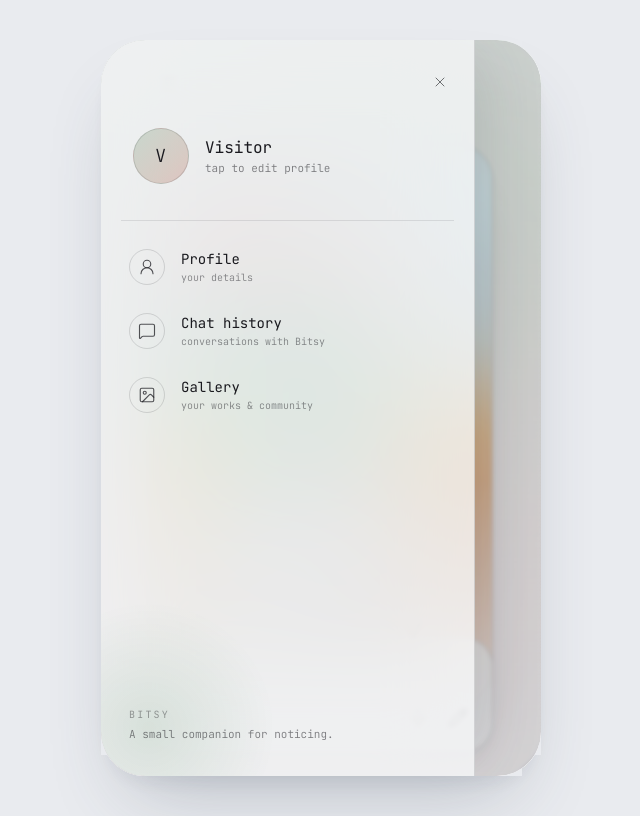
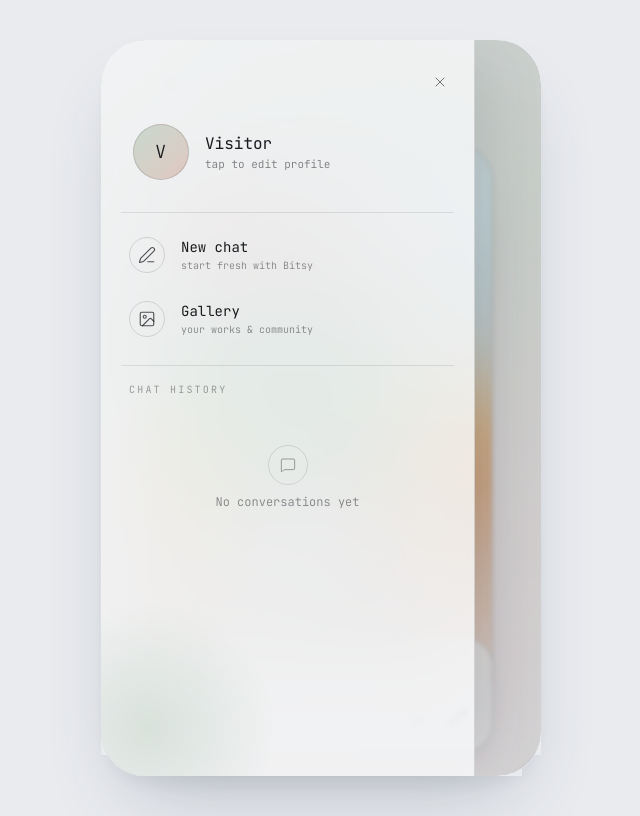
Before and after one commit to serena-hxt/Messy-Pixels, a Next.js app: page / in a window 1280 px wide. Both pictures are taken after a click on the button 488 px from the left and 84 px from the top of the page. Shown: the whole page, without its empty margins (319-959 px from the left). Built offline with nearby package versions, Linux system fonts and the light colour scheme.

Commit message:
feat: restructure MenuDrawer and update session handling
Add "New Chat" to MenuDestination; inline session list in drawer;
remove HistoryView; update page.tsx for new chat logic.

```diff
--- a/app/page.tsx
+++ b/app/page.tsx
@@ -14,7 +14,6 @@ import { LensView } from "@/components/lens-view"
 import { CanvasView } from "@/components/canvas-view"
 import { MenuDrawer, type MenuDestination } from "@/components/menu-drawer"
 import { ProfileView } from "@/components/profile-view"
-import { HistoryView } from "@/components/history-view"
 import { GalleryView } from "@/components/gallery-view"
 import { deriveSessionTitle, upsertSession, type ChatSession } from "@/lib/storage"
 import { useSelectedArtwork, type Artwork } from "@/contexts/selected-artwork-context"
@@ -236,14 +235,22 @@ export default function HomePage() {
         <MenuDrawer
           open={menuOpen}
           onClose={() => setMenuOpen(false)}
-          onNavigate={(dest) => setActiveView(dest)}
+          activeSessionId={sessionIdRef.current}
+          onNavigate={(dest) => {
+            if (dest === "new-chat") {
+              // Reset session refs so the next message starts a fresh conversation.
+              // The useChat hook is stateful so we reload the page to clear messages.
+              sessionIdRef.current = null
+              sessionStartedRef.current = null
+              window.location.reload()
+            } else {
+              setActiveView(dest)
+            }
+          }}
         />
 
         {activeView === "profile" && (
           <ProfileView onClose={() => setActiveView(null)} drawingsCount={drawings.length} />
-        )}
-        {activeView === "history" && (
-          <HistoryView onClose={() => setActiveView(null)} activeSessionId={sessionIdRef.current} />
         )}
         {activeView === "gallery" && (
           <GalleryView onClose={() => setActiveView(null)} drawings={drawings} />
--- a/components/menu-drawer.tsx
+++ b/components/menu-drawer.tsx
@@ -1,24 +1,37 @@
 "use client"
 
-import { useEffect, useState } from "react"
-import { ImageIcon, MessageSquare, User2, X } from "lucide-react"
-import { loadProfile, type UserProfile } from "@/lib/storage"
+import { useEffect, useMemo, useState } from "react"
+import { ImageIcon, MessageSquare, PenLine, Trash2, X } from "lucide-react"
+import { getMessageText, loadProfile, loadSessions, saveSessions, type ChatSession, type UserProfile } from "@/lib/storage"
 
-export type MenuDestination = "profile" | "history" | "gallery"
+export type MenuDestination = "profile" | "gallery" | "new-chat"
 
 interface MenuDrawerProps {
   open: boolean
   onClose: () => void
   onNavigate: (dest: MenuDestination) => void
+  /** Currently active session id, used to show a "live" badge. */
+  activeSessionId?: string | null
+  /** Called when user taps a past session row — loads that conversation. */
+  onOpenSession?: (session: ChatSession) => void
 }
 
-export function MenuDrawer({ open, onClose, onNavigate }: MenuDrawerProps) {
+export function MenuDrawer({ open, onClose, onNavigate, activeSessionId, onOpenSession }: MenuDrawerProps) {
   const [profile, setProfile] = useState<UserProfile | null>(null)
+  const [sessions, setSessions] = useState<ChatSession[]>([])
   const [closing, setClosing] = useState(false)
 
   useEffect(() => {
-    if (open) setProfile(loadProfile())
+    if (open) {
+      setProfile(loadProfile())
+      setSessions(loadSessions())
+    }
   }, [open])
+
+  const sorted = useMemo(
+    () => [...sessions].sort((a, b) => b.updatedAt - a.updatedAt),
+    [sessions],
+  )
 
   if (!open && !closing) return null
 
@@ -33,6 +46,18 @@ export function MenuDrawer({ open, onClose, onNavigate }: MenuDrawerProps) {
   const handleNav = (dest: MenuDestination) => {
     onNavigate(dest)
     handleClose()
+  }
+
+  const handleOpenSession = (session: ChatSession) => {
+    onOpenSession?.(session)
+    handleClose()
+  }
+
+  const handleDeleteSession = (id: string, e: React.MouseEvent) => {
+    e.stopPropagation()
+    const next = sessions.filter((s) => s.id !== id)
+    setSessions(next)
+    saveSessions(next)
   }
 
   const initial = (profile?.displayName?.[0] ?? "B").toUpperCase()
@@ -51,18 +76,18 @@ export function MenuDrawer({ open, onClose, onNavigate }: MenuDrawerProps) {
 
       {/* Panel */}
       <aside
-        className={`relative h-full w-[85%] max-w-sm overflow-hidden ${
+        className={`relative flex h-full w-[85%] max-w-sm flex-col overflow-hidden ${
           closing ? "animate-drawer-exit" : "animate-drawer-enter"
         }`}
         style={{
-          backgroundColor: "rgba(248,249,250,0.78)",
+          backgroundColor: "rgba(248,249,250,0.82)",
           backdropFilter: "blur(40px) saturate(140%)",
           WebkitBackdropFilter: "blur(40px) saturate(140%)",
           borderRight: "0.75px solid rgba(26,26,31,0.14)",
           boxShadow: "20px 0 60px -20px rgba(60,70,90,0.18)",
         }}
       >
-        {/* Soft sage tint blob in the corner for depth */}
+        {/* Depth blob */}
         <div
           className="pointer-events-none absolute -bottom-20 -left-20 h-64 w-64 rounded-full"
           style={{
@@ -71,9 +96,8 @@ export function MenuDrawer({ open, onClose, onNavigate }: MenuDrawerProps) {
           aria-hidden="true"
         />
 
-        <div className="relative flex h-full flex-col">
-          {/* Close */}
-          <div className="flex items-center justify-end px-4 pt-6">
+        {/* Close button */}
+        <div className="relative flex shrink-0 items-center justify-end px-4 pt-6">
           <button
             type="button"
             onClick={handleClose}
@@ -84,11 +108,11 @@ export function MenuDrawer({ open, onClose, onNavigate }: MenuDrawerProps) {
           </button>
         </div>
 
-          {/* Mini profile */}
+        {/* Avatar → profile */}
         <button
           type="button"
           onClick={() => handleNav("profile")}
-            className="mx-5 mt-4 flex items-center gap-4 rounded-2xl px-3 py-3 text-left transition-colors hover:bg-foreground/5 focus-visible:outline-none focus-visible:ring-2 focus-visible:ring-ring"
+          className="relative mx-5 mt-3 flex shrink-0 items-center gap-4 rounded-2xl px-3 py-3 text-left transition-colors hover:bg-foreground/5 focus-visible:outline-none focus-visible:ring-2 focus-visible:ring-ring"
         >
           <div
             className="flex h-14 w-14 shrink-0 items-center justify-center rounded-full text-foreground"
@@ -109,31 +133,70 @@ export function MenuDrawer({ open, onClose, onNavigate }: MenuDrawerProps) {
         </button>
 
         {/* Hairline */}
-          <div className="mx-5 mt-6 h-px bg-foreground/10" aria-hidden="true" />
+        <div className="mx-5 mt-5 h-px shrink-0 bg-foreground/10" aria-hidden="true" />
 
-          {/* Nav items */}
-          <nav className="mt-4 flex flex-col gap-1 px-3">
-            <NavItem icon={<User2 className="h-[18px] w-[18px]" strokeWidth={1.5} />} label="Profile" hint="your details" onClick={() => handleNav("profile")} />
-            <NavItem icon={<MessageSquare className="h-[18px] w-[18px]" strokeWidth={1.5} />} label="Chat history" hint="conversations with Bitsy" onClick={() => handleNav("history")} />
-            <NavItem icon={<ImageIcon className="h-[18px] w-[18px]" strokeWidth={1.5} />} label="Gallery" hint="your works & community" onClick={() => handleNav("gallery")} />
+        {/* Primary actions: New Chat + Gallery */}
+        <nav className="mt-3 shrink-0 flex flex-col gap-1 px-3">
+          <ActionItem
+            icon={<PenLine className="h-[18px] w-[18px]" strokeWidth={1.5} />}
+            label="New chat"
+            hint="start fresh with Bitsy"
+            onClick={() => handleNav("new-chat")}
+          />
+          <ActionItem
+            icon={<ImageIcon className="h-[18px] w-[18px]" strokeWidth={1.5} />}
+            label="Gallery"
+            hint="your works & community"
+            onClick={() => handleNav("gallery")}
+          />
         </nav>
 
-          <div className="flex-1" />
+        {/* Hairline */}
+        <div className="mx-5 mt-4 shrink-0 h-px bg-foreground/10" aria-hidden="true" />
 
-          {/* Footer */}
-          <div className="px-7 pb-8">
-            <p className="font-mono text-[10px] uppercase tracking-[0.22em] text-foreground/40">Bitsy</p>
-            <p className="mt-1 font-mono text-[11px] font-light leading-relaxed text-foreground/55">
-              A small companion for noticing.
-            </p>
+        {/* Chat history label */}
+        <div className="mx-7 mt-4 shrink-0 flex items-center justify-between">
+          <p className="font-mono text-[10px] uppercase tracking-[0.22em] text-foreground/40">Chat history</p>
+          {sorted.length > 0 && (
+            <span className="font-mono text-[10px] text-foreground/35">{sorted.length}</span>
+          )}
         </div>
+
+        {/* Inline session list — scrollable */}
+        <div className="relative mt-2 min-h-0 flex-1 overflow-y-auto px-3 pb-8">
+          {sorted.length === 0 ? (
+            <div className="flex flex-col items-center gap-2 pt-10 text-center">
+              <span
+                className="flex h-10 w-10 items-center justify-center rounded-full text-foreground/40"
+                style={{ border: "0.5px solid rgba(26,26,31,0.12)" }}
+                aria-hidden="true"
+              >
+                <MessageSquare className="h-4 w-4" strokeWidth={1.5} />
+              </span>
+              <p className="font-mono text-[12px] font-light text-foreground/50">No conversations yet</p>
+            </div>
+          ) : (
+            <ul className="flex flex-col gap-1.5">
+              {sorted.map((s) => (
+                <SessionItem
+                  key={s.id}
+                  session={s}
+                  isActive={s.id === activeSessionId}
+                  onOpen={() => handleOpenSession(s)}
+                  onDelete={(e) => handleDeleteSession(s.id, e)}
+                />
+              ))}
+            </ul>
+          )}
         </div>
       </aside>
     </div>
   )
 }
 
-function NavItem({
+/* ---------- Sub-components ---------- */
+
+function ActionItem({
   icon,
   label,
   hint,
@@ -150,7 +213,10 @@ function NavItem({
       onClick={onClick}
       className="flex items-center gap-4 rounded-2xl px-4 py-3 text-left transition-colors hover:bg-foreground/5 focus-visible:outline-none focus-visible:ring-2 focus-visible:ring-ring"
     >
-      <span className="flex h-9 w-9 shrink-0 items-center justify-center rounded-full text-foreground/75" style={{ border: "0.5px solid rgba(26,26,31,0.14)" }}>
+      <span
+        className="flex h-9 w-9 shrink-0 items-center justify-center rounded-full text-foreground/75"
+        style={{ border: "0.5px solid rgba(26,26,31,0.14)" }}
+      >
         {icon}
       </span>
       <span className="flex min-w-0 flex-1 flex-col">
@@ -160,3 +226,79 @@ function NavItem({
     </button>
   )
 }
+
+function SessionItem({
+  session,
+  isActive,
+  onOpen,
+  onDelete,
+}: {
+  session: ChatSession
+  isActive: boolean
+  onOpen: () => void
+  onDelete: (e: React.MouseEvent) => void
+}) {
+  const lastMsg = [...session.messages].reverse().find((m) => getMessageText(m).length > 0)
+  const preview = lastMsg ? getMessageText(lastMsg) : "New conversation"
+  const d = new Date(session.updatedAt)
+  const now = new Date()
+  const isToday = d.toDateString() === now.toDateString()
+  const dateLabel = isToday
+    ? d.toLocaleTimeString(undefined, { hour: "numeric", minute: "2-digit" })
+    : d.toLocaleDateString(undefined, { month: "short", day: "numeric" })
+
+  return (
+    <li>
+      <div
+        className="group flex items-stretch gap-1 rounded-xl"
+        style={{
+          backgroundColor: "rgba(255,255,255,0.45)",
+          border: "0.5px solid rgba(26,26,31,0.08)",
+        }}
+      >
+        <button
+          type="button"
+          onClick={onOpen}
+          className="flex flex-1 items-start gap-3 rounded-xl px-3 py-3 text-left transition-colors hover:bg-foreground/5 focus-visible:outline-none focus-visible:ring-2 focus-visible:ring-ring"
+        >
+          <MessageSquare
+            className="mt-0.5 h-[15px] w-[15px] shrink-0 text-foreground/35"
+            strokeWidth={1.5}
+            aria-hidden="true"
+          />
+          <span className="flex min-w-0 flex-1 flex-col gap-0.5">
+            <span className="flex items-center gap-2">
+              <span className="truncate font-mono text-[12.5px] font-normal leading-snug text-foreground">
+                {session.title}
+              </span>
+              {isActive && (
+                <span
+                  className="shrink-0 rounded-full px-1.5 py-0.5 font-mono text-[8.5px] uppercase tracking-[0.2em] text-foreground/55"
+                  style={{ border: "0.5px solid rgba(26,26,31,0.18)" }}
+                >
+                  live
+                </span>
+              )}
+            </span>
+            <span className="truncate font-mono text-[10.5px] font-light leading-snug text-foreground/50">
+              {preview}
+            </span>
+            <span className="font-mono text-[9.5px] uppercase tracking-[0.18em] text-foreground/35 mt-0.5">
+              {dateLabel} · {session.messages.length} msg
+            </span>
+          </span>
+        </button>
+
+        {/* Delete — visible on hover */}
+        <button
+          type="button"
+          onClick={onDelete}
+          aria-label={`Delete "${session.title}"`}
+          className="flex w-9 shrink-0 items-center justify-center rounded-xl text-foreground/30 opacity-0 transition-opacity hover:text-rose-500 focus:opacity-100 group-hover:opacity-100"
+        >
+          <Trash2 className="h-3.5 w-3.5" strokeWidth={1.5} aria-hidden="true" />
+        </button>
+      </div>
+    </li>
+  )
+}
```
Lines whose indentation alone changed are shown as unchanged.
